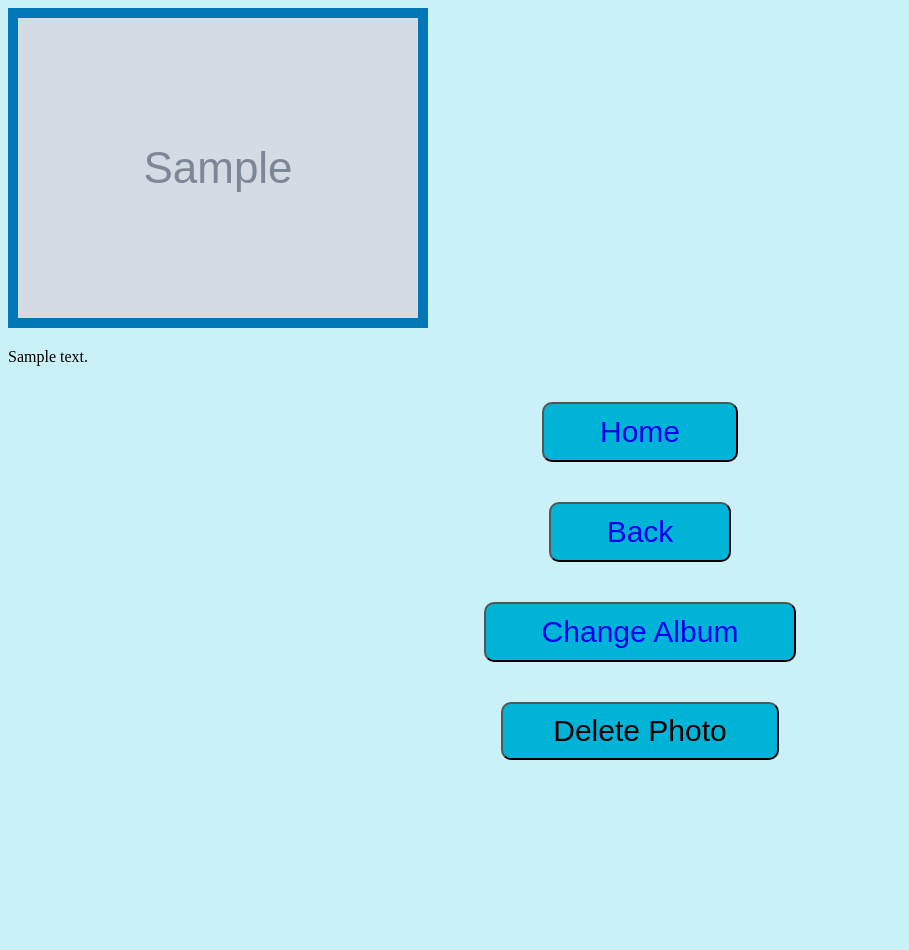
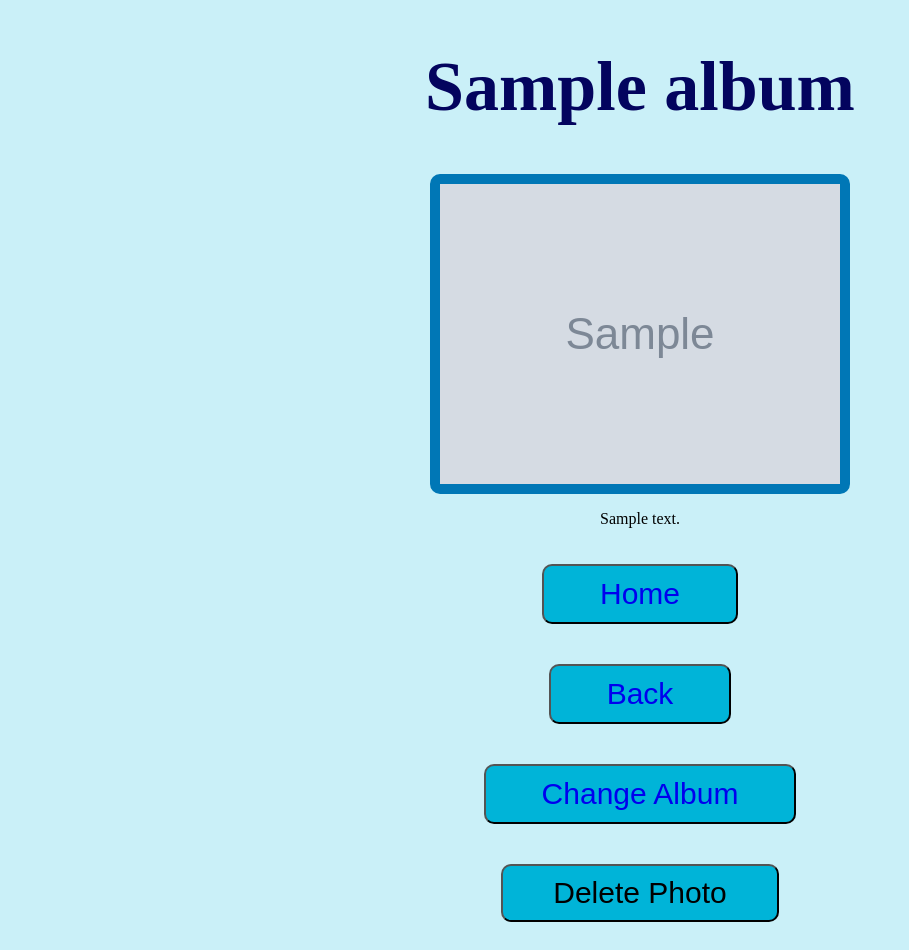
Before and after one commit to hewmatt10/album, a Django app: page /albums/1/photo/1 in a window 1280 px wide. Shown: the whole page, without its empty margins (0-909 px from the left). Before the commit the page ends 760 px from the top, so only its background shows below. Run offline with Django 4.2, Linux system fonts and the light colour scheme; tables that the repository leaves empty hold one stand-in row (values such as "Sample post"); grey boxes marked "Sample" are stand-in pictures.

Commit message:
centered photo

```diff
--- a/album_site/static/css/style.css
+++ b/album_site/static/css/style.css
@@ -63,5 +63,7 @@ button {
 img.resize {
     max-width:18.7%;
     height:auto;
+    border-radius: 10px;
     border: 10px solid #0077b6;
+
 }
--- a/album_site/templates/viewphoto.html
+++ b/album_site/templates/viewphoto.html
@@ -7,8 +7,12 @@
     <link rel="stylesheet" type="text/css" href="{% static 'css/style.css' %}">
   </head>
   <body>
-    <img class="resize" style="max-width: 40%;"src="{{p.image.url}}" alt="{{p.description}}">
-    <p>{{p.description}}</p>
+    <h1> {{p.album}} </h1>
+    <div class="center">
+      <img class="resize" style="max-width: 40%;"src="{{p.image.url}}" alt="{{p.description}}">
+      <p>{{p.description}}</p>
+    </div>
+
       <div class="center">
         <button class="button">
           <a class="link" href = "{% url 'album_site:home' %}">Home</a>
```
